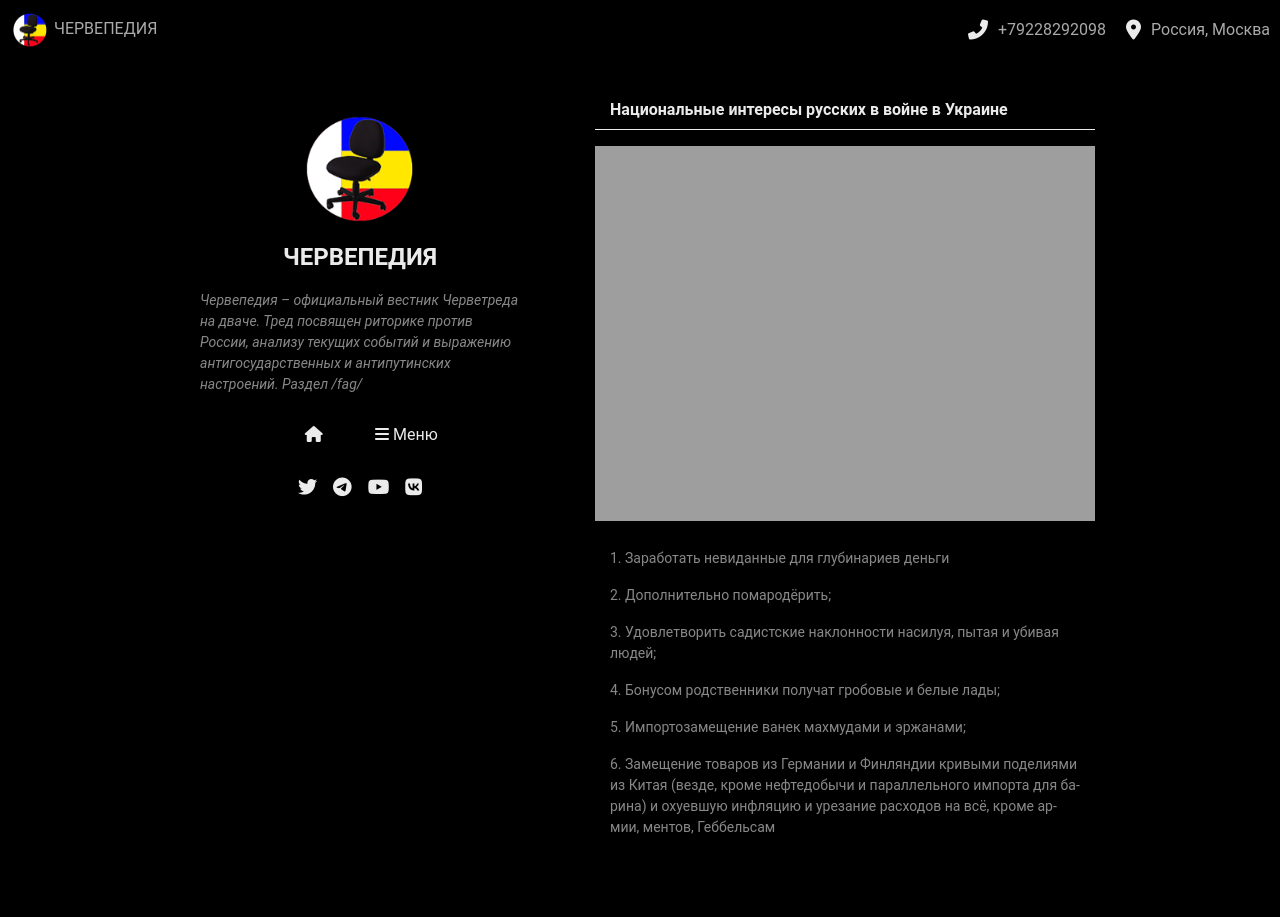
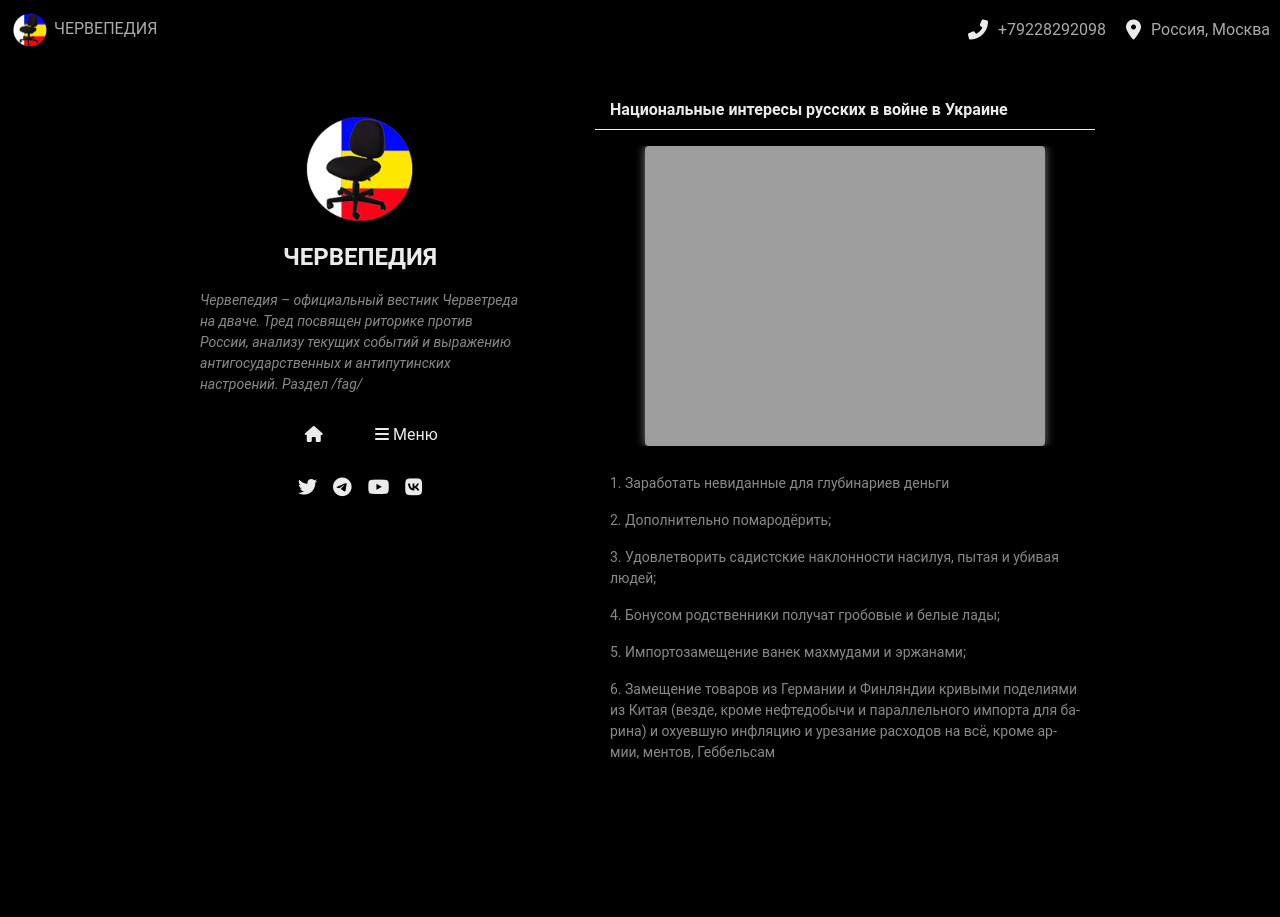
Before and after one commit to chervepedia/chervepedia.github.io, a Jekyll site: the page built from _posts/2023-7-24-archive.md, in a window 1280 px wide. Built offline with Jekyll 4.4.1, drawn with Linux system fonts in a browser that asks for light colours; a script that is not in the unit is left out; comment, search, counter and statistics services are not loaded.

Commit message:
Update post.css

```diff
--- a/assets/css/post.css
+++ b/assets/css/post.css
@@ -1,19 +1,20 @@
-/* post */
-
+/* Стили для постов */
 .post {
-    /* Стили из глобального CSS */
     background-color: #000000;
     margin-bottom: 24px;
+    margin-top: 45px;
     padding: 0;
     width: 100%;
     position: relative;
-    border-radius: 15px; /* Закругление краёв постов */
-    /* Убираем тени */
-    box-shadow: none;
+    box-shadow: 0px 4px 10px rgba(0, 0, 0, 0.5);
+    max-width: 500px; /* Ширина постов */
+    border-radius: 10px; /* Закругление углов */
 }
 
+/* Заголовок поста */
 .post-header {
     padding: 10px 15px;
+    border-radius: 10px, 10px, 0px, 0px;
     border-bottom: 1px groove var(--main-color);
 }
 
@@ -24,15 +25,31 @@
     margin: 0;
 }
 
+/* Основные стили для изображения в посте */
 .post-image-wrapper {
+    position: relative;
+    max-width: 500px; /* Максимальная ширина контейнера */
+    max-height: 600px; /* Максимальная высота контейнера */
+    width: 100%; /* Ширина контейнера заполняет доступное пространство */
+    height: auto; /* Высота контейнера будет зависеть от содержимого */
+    overflow: hidden; /* Прячем выходящее за границы содержимое */
+    display: flex;
+    justify-content: center;
+    align-items: center; /* Центрирование изображения по вертикали */
+    background: transparent;
     margin-bottom: 12px;
     margin-top: 12px;
 }
 
+/* Стили для изображения поста */
 .post-image-wrapper img {
-    width: 100%;
-    display: block;
-    border-radius: 0; /* Если нужнв закругления */
+    max-width: 100%; /* Ограничивает ширину изображения размером контейнера */
+    max-height: 100%; /* Ограничивает высоту изображения размером контейнера */
+    width: auto; /* Автоматическая ширина, сохраняет пропорции */
+    height: auto; /* Автоматическая высота, сохраняет пропорции */
+    object-fit: contain; /* Сохраняет пропорции изображения и не обрезает его */
+    border-radius: 4px; /* Закругление углов изображения */
+    box-shadow: 0 0 10px rgba(255, 255, 255, 0.5); /* Неоновое свечение */
 }
 
 .post-content {
```
